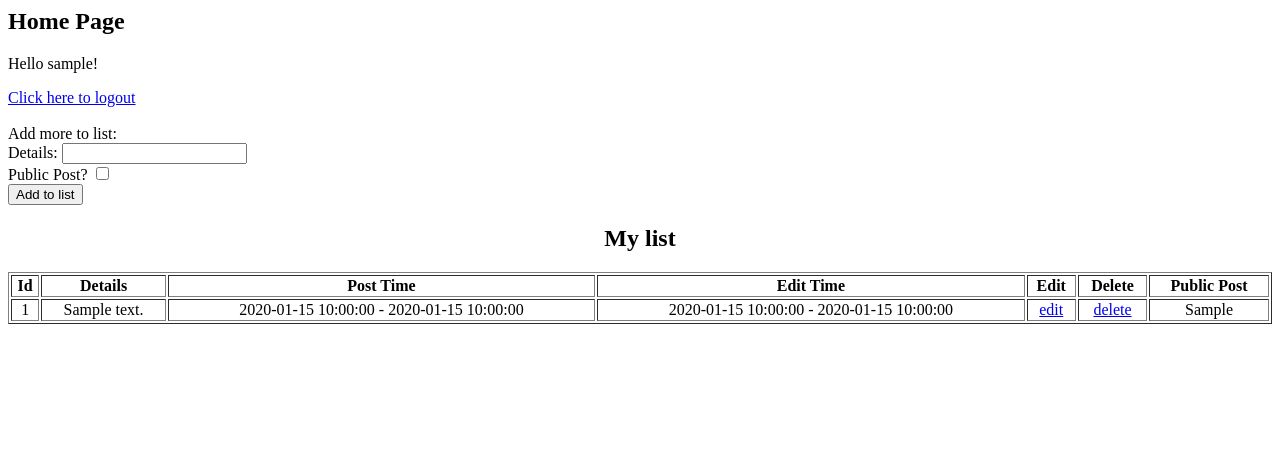
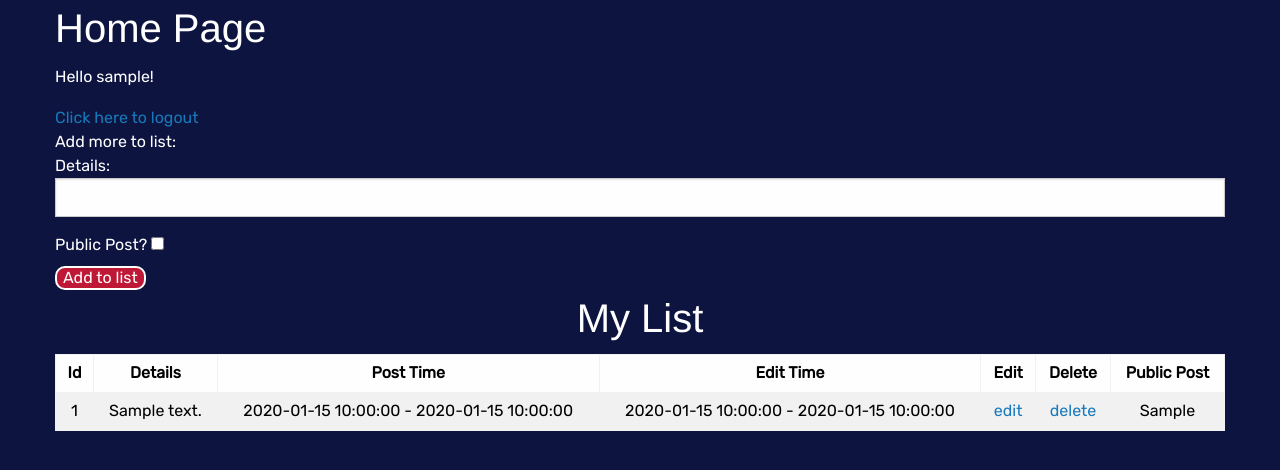
Before and after one commit to abdrdg/IT135-8L, a PHP site: page /home.php in a window 1280 px wide. Shown: the top 470 px of the page. Run offline with PHP 8.4, Linux system fonts and the light colour scheme; the visitor is signed in with stand-in values (Sample User, id 1); tables that the repository leaves empty or names only in its code hold one stand-in row (values such as "Sample post"); some libraries are stand-ins or nearby versions.

Commit message:
Implemented style sheets into php files

```diff
--- a/LE3/home.php
+++ b/LE3/home.php
@@ -1,6 +1,10 @@
 <html>
     <head>
         <title>My Food Delivery Store</title>
+        <link rel="preconnect" href="https://fonts.gstatic.com">
+        <link href="https://fonts.googleapis.com/css2?family=Rubik&display=swap" rel="stylesheet">
+        <link rel="stylesheet" href="https://cdn.jsdelivr.net/npm/foundation-sites@6.6.3/dist/css/foundation.min.css" integrity="sha256-ogmFxjqiTMnZhxCqVmcqTvjfe1Y/ec4WaRj/aQPvn+I=" crossorigin="anonymous">
+        <link rel="stylesheet" href="css/home.css?v=<?php echo time(); ?>">
     </head>
 
     <?php
@@ -8,22 +12,23 @@
         if($_SESSION['user']){}//checks if user is logged in
         else
         {
-            header("location:index.php"); // redirects if user is not logged in
+            header("location:login.php"); // redirects if user is not logged in
         }
         $user = $_SESSION['user']; //assigns user value
     ?>
 
     <body>
+        <div class="grid-container">
             <h2>Home Page</h2>
             <p>Hello <?php Print "$user"?>!</p> <!--Displays user's name-->
-        <a href="logout.php">Click here to logout</a><br/><br/>
+            <a href="logout.php">Click here to logout</a>
             <form action="add.php" method="POST">
                 Add more to list: <br/>
-            Details: <input type="text" name="details"/><br/>
+                Details: <input type="text" name="details"/>
                 Public Post? <input type="checkbox" name="public[]" value="yes"/><br/>
                 <input type="submit" value="Add to list"/>
             </form>
-        <h2 align="center">My list</h2>
+        <h2 align="center">My List</h2>
         <table border="1px" width="100%">
             <tr>
                 <th>Id</th>
--- a/LE3/login.php
+++ b/LE3/login.php
@@ -8,7 +8,7 @@
     <link rel="preconnect" href="https://fonts.gstatic.com">
     <link href="https://fonts.googleapis.com/css2?family=Rubik&display=swap" rel="stylesheet">
     <link rel="stylesheet" href="https://cdn.jsdelivr.net/npm/foundation-sites@6.6.3/dist/css/foundation.min.css" integrity="sha256-ogmFxjqiTMnZhxCqVmcqTvjfe1Y/ec4WaRj/aQPvn+I=" crossorigin="anonymous">
-    <link rel="stylesheet" href="css/style.css?v=<?php echo time(); ?>">
+    <link rel="stylesheet" href="css/login.css?v=<?php echo time(); ?>">
 </head>
 <body>
     <div class="grid-container">
--- a/LE3/logout.php
+++ b/LE3/logout.php
@@ -1,5 +1,5 @@
 <?php
     session_start();
     session_destroy();
-    header("location:index.php");
+    header("location:login.php");
 ?>
```
Also changed, not shown: LE3/register.php (+6 -3 lines). Lines whose indentation alone changed are shown as unchanged.
